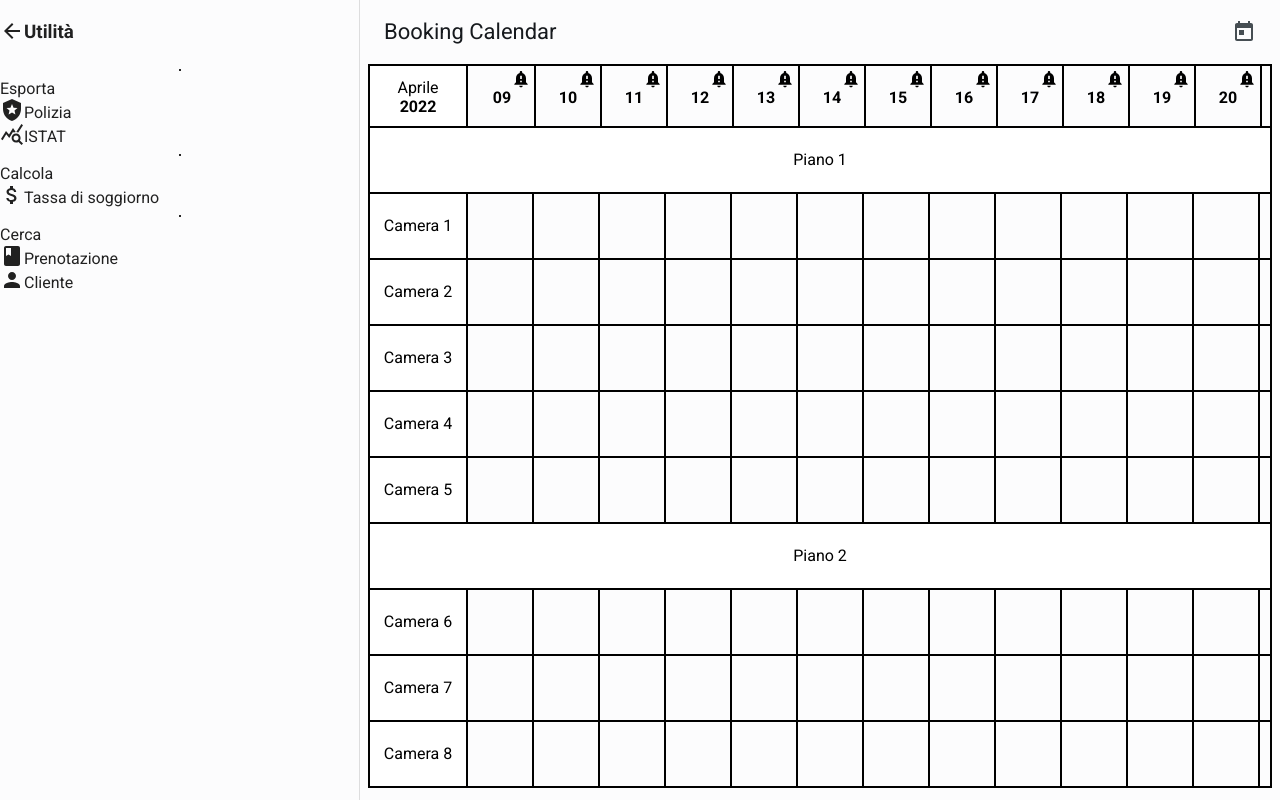
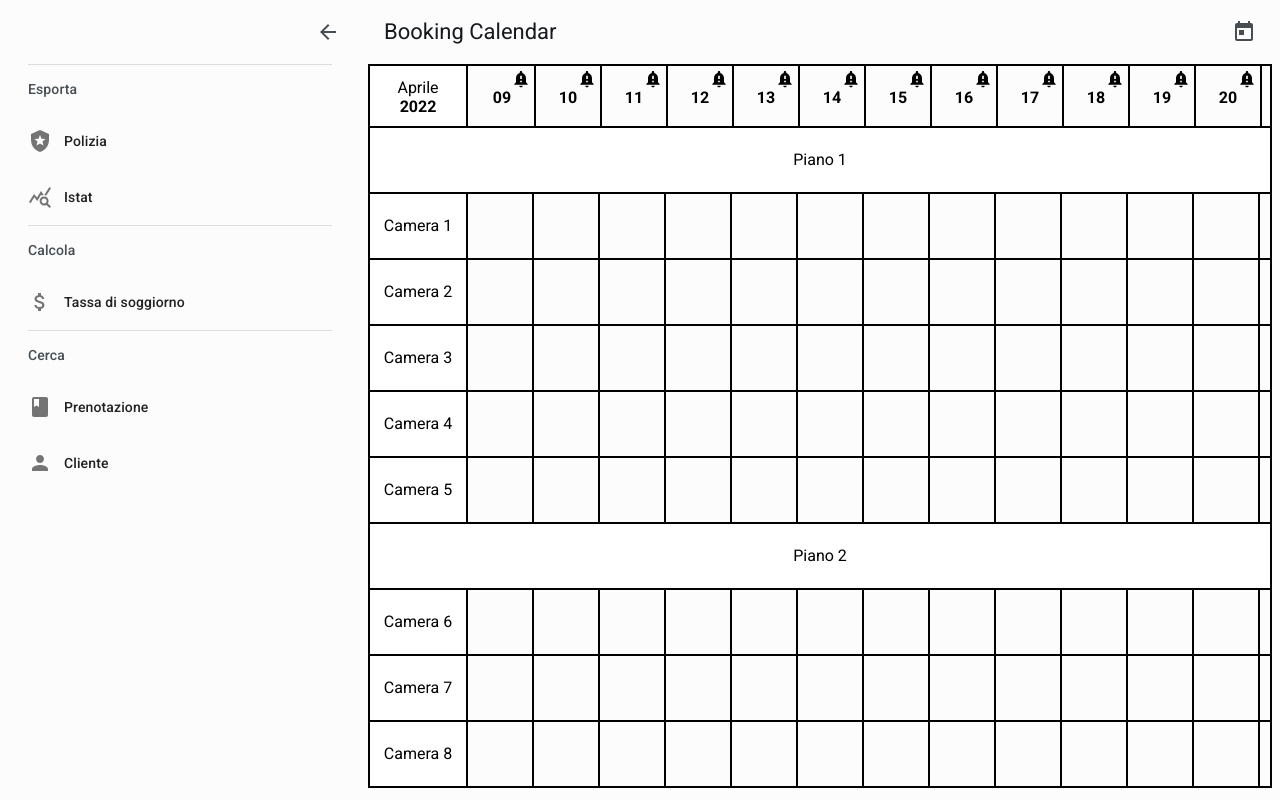
Before and after one commit to dropik/booking-calendar-app, a React app: page / in a window 1280 px wide. Both pictures are taken after a click on the button 36 px from the left and 32 px from the top of the page. Built offline with nearby package versions, Linux system fonts and the light colour scheme.

Commit message:
Adjusted layout of drawer elements

```diff
--- a/src/components/AppDrawer.tsx
+++ b/src/components/AppDrawer.tsx
@@ -1,5 +1,5 @@
 import React from "react";
-import { useTheme } from "@mui/material/styles";
+import { styled, useTheme } from "@mui/material/styles";
 import ArrowBackIcon from "@mui/icons-material/ArrowBack";
 import AttachMoneyIcon from "@mui/icons-material/AttachMoney";
 import BookIcon from "@mui/icons-material/Book";
@@ -13,6 +13,52 @@ import * as DrawerSlice from "../redux/drawerSlice";
 import * as DialogSlice from "../redux/dialogSlice";
 
 import "./AppDrawer.css";
+import M3TextButton from "./m3/M3TextButton";
+import { Divider, DividerProps, List, ListProps, ListItem, ListItemButton, ListItemButtonProps, ListItemIcon, ListItemIconProps, ListItemText, ListItemTextProps, ListSubheader, ListSubheaderProps, Typography } from "@mui/material";
+
+const M3List = styled(List)<ListProps>(({ theme }) => ({
+  paddingBottom: 0
+}));
+
+const M3Divider = styled(Divider)<DividerProps>(({ theme }) => ({
+  marginLeft: "1rem",
+  marginRight: "1rem"
+}));
+
+const M3ListItemButton = styled(ListItemButton)<ListItemButtonProps>(({ theme }) => ({
+  paddingTop: 0,
+  paddingBottom: 0,
+  height: "3.5rem",
+  borderRadius: "1.75rem"
+}));
+
+const M3ListItemIcon = styled(ListItemIcon)<ListItemIconProps>(({ theme }) => ({
+  minWidth: "auto",
+  marginRight: "0.75rem"
+}));
+
+function M3ListSubheader({ children, sx, ...props }: ListSubheaderProps): JSX.Element {
+  return (
+    <ListSubheader {...props} sx={{
+      color: (theme) => theme.palette.onSurfaceVariant.main,
+      ...sx
+    }}>
+      <Typography variant="titleSmall">
+        {children}
+      </Typography>
+    </ListSubheader>
+  );
+}
+
+function M3ListItemText({ children, ...props }: ListItemTextProps): JSX.Element {
+  return (
+    <ListItemText {...props}>
+      <Typography variant="labelLarge">
+        {children}
+      </Typography>
+    </ListItemText>
+  );
+}
 
 export default function AppDrawer(): JSX.Element {
   const dispatch = useAppDispatch();
@@ -37,40 +83,59 @@ export default function AppDrawer(): JSX.Element {
         "& .MuiDrawer-paper": {
           width: theme.drawerWidth,
           boxSizing: "border-box",
+          backgroundColor: theme.palette.surface.main,
+          border: "none",
+          borderTopRightRadius: "1rem",
+          borderBottomRightRadius: "1rem",
+          paddingLeft: "0.75rem",
+          paddingRight: "0.75rem"
         },
       }}
     >
-      <h3 className="title">
-        <span className="icon button" onClick={closeDrawer}><ArrowBackIcon /></span>
-        Utilità
-        <span className="icon"></span>
-      </h3>
-      <hr color="#252525" />
-      <div className="group-label">Esporta</div>
-      <div className="menu-item button" onClick={() => { showDialog("police"); }}>
-        <span className="icon"><LocalPoliceIcon /></span>
-        Polizia
-      </div>
-      <div className="menu-item button" onClick={() => { showDialog("istat"); }}>
-        <span className="icon"><QueryStatsIcon /></span>
-        ISTAT
-      </div>
-      <hr color="#252525" />
-      <div className="group-label"> Calcola</div>
-      <div className="menu-item button" onClick={() => { showDialog("cityTax"); }}>
-        <span className="icon"><AttachMoneyIcon /></span>
-        Tassa di soggiorno
-      </div>
-      <hr color="#252525" />
-      <div className="group-label">Cerca</div>
-      <div className="menu-item button" onClick={() => { showDialog("findBooking"); }}>
-        <span className="icon"><BookIcon /></span>
-        Prenotazione
-      </div>
-      <div className="menu-item button" onClick={() => { showDialog("findClient"); }}>
-        <span className="icon"><PersonIcon /></span>
-        Cliente
-      </div>
+      <List sx={{
+        paddingTop: "0.75rem",
+        paddingBottom: "0.75rem"
+      }}>
+        <M3TextButton
+          iconOnly
+          onClick={closeDrawer}
+          sx={{
+            color: theme.palette.onSurfaceVariant.main,
+            float: "right"
+          }}
+        >
+          <ArrowBackIcon />
+        </M3TextButton>
+      </List>
+      <M3Divider />
+      <M3List subheader={<M3ListSubheader>Esporta</M3ListSubheader>}>
+        <M3ListItemButton onClick={() => { showDialog("police"); }}>
+          <M3ListItemIcon><LocalPoliceIcon /></M3ListItemIcon>
+          <M3ListItemText>Polizia</M3ListItemText>
+        </M3ListItemButton>
+        <M3ListItemButton onClick={() => { showDialog("istat"); }}>
+          <M3ListItemIcon><QueryStatsIcon /></M3ListItemIcon>
+          <M3ListItemText>Istat</M3ListItemText>
+        </M3ListItemButton>
+      </M3List>
+      <M3Divider />
+      <M3List subheader={<M3ListSubheader>Calcola</M3ListSubheader>}>
+        <M3ListItemButton onClick={() => { showDialog("cityTax"); }}>
+          <M3ListItemIcon><AttachMoneyIcon /></M3ListItemIcon>
+          <M3ListItemText>Tassa di soggiorno</M3ListItemText>
+        </M3ListItemButton>
+      </M3List>
+      <M3Divider />
+      <M3List subheader={<M3ListSubheader>Cerca</M3ListSubheader>}>
+        <M3ListItemButton onClick={() => { showDialog("findBooking"); }}>
+          <M3ListItemIcon><BookIcon /></M3ListItemIcon>
+          <M3ListItemText>Prenotazione</M3ListItemText>
+        </M3ListItemButton>
+        <M3ListItemButton onClick={() => { showDialog("findClient"); }}>
+          <M3ListItemIcon><PersonIcon /></M3ListItemIcon>
+          <M3ListItemText>Cliente</M3ListItemText>
+        </M3ListItemButton>
+      </M3List>
     </Drawer>
   );
 }
```
